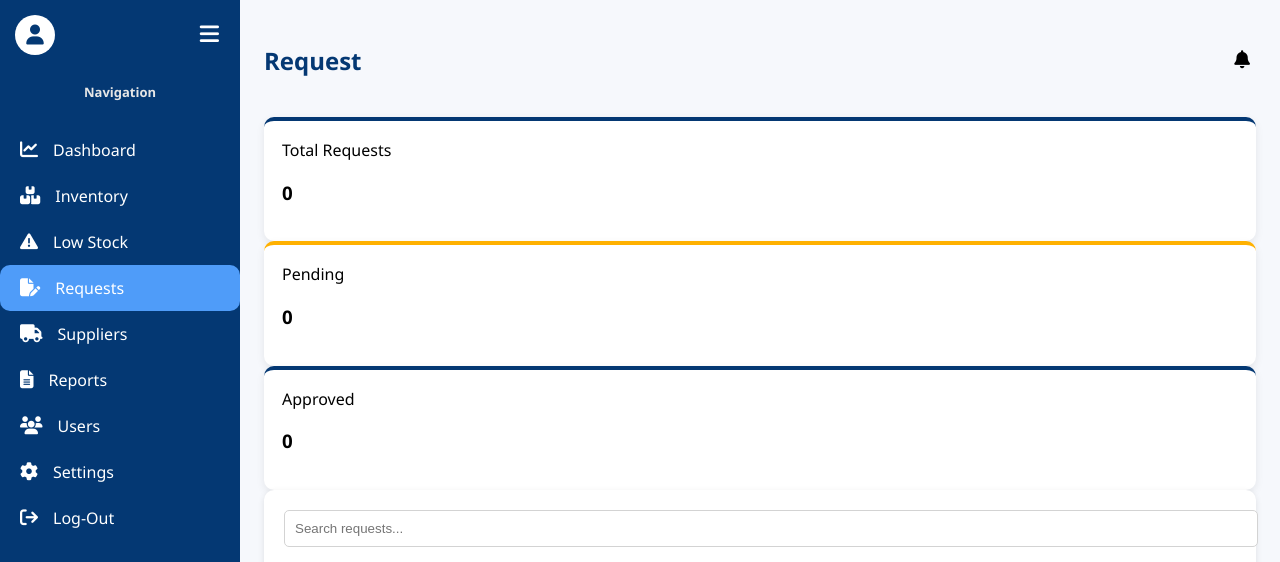
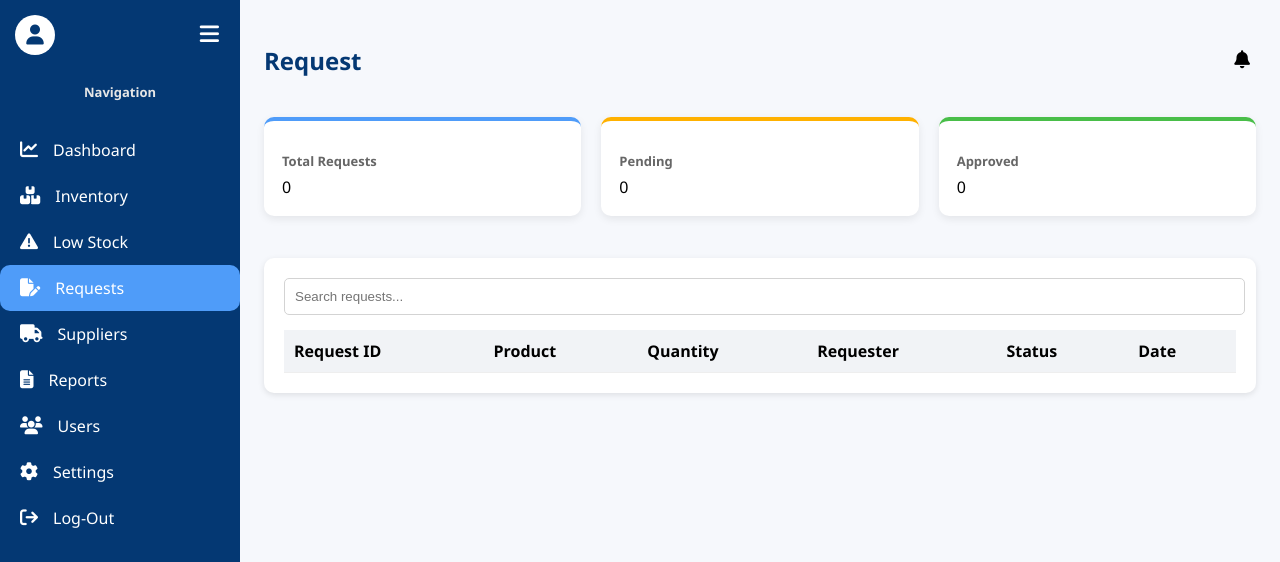
Before and after one commit to KitChi139/Inventory_Management, a PHP site: page /request_list.php in a window 1280 px wide. Shown: the top 562 px of the page. Run offline with PHP 8.4, Linux system fonts and the light colour scheme; data that the repository does not hold is empty.

Commit message:
fixed request_list, lowstock.html 11/11/25

```diff
--- a/Main System/Inventory.php
+++ b/Main System/Inventory.php
@@ -568,6 +568,7 @@ $(function () {
   $("#dashboard").click(function(){ window.location.href = "dashboard.php"; });
   $("#nav-suppliers").click(function(){ window.location.href = "suppliers.php"; });
   $("#request").click(function(){ window.location.href = "request_list.php"; });
+  $("#low-stock").click(function(){ window.location.href = "lowstock.html"; });
 
   //Logout
       $("#logout").click(function(){
--- a/Main System/dashboard.php
+++ b/Main System/dashboard.php
@@ -38,7 +38,7 @@ if (isset($_SESSION['popupMessage'])) {
     <ul class="menu">
       <li class="active"><i class="fa-solid fa-chart-line"></i><span>Dashboard</span></li>
       <li id="inventory"><i class="fa-solid fa-boxes-stacked"></i><span>Inventory</span></li>
-      <li><i class="fa-solid fa-triangle-exclamation"></i><span>Low Stock</span></li>
+      <li id="low-stock"><i class="fa-solid fa-triangle-exclamation"></i><span>Low Stock</span></li>
       <li id="request"><i class="fa-solid fa-file-pen"></i><span>Requests</span></li>
       <li id="nav-suppliers"><i class="fa-solid fa-truck"></i><span>Suppliers</span></li>
       <li><i class="fa-solid fa-file-lines"></i><span>Reports</span></li>
@@ -150,6 +150,7 @@ if (isset($_SESSION['popupMessage'])) {
       $("#inventory").click(function(){ window.location.href = "Inventory.php";});
       $("#nav-suppliers").click(function(){ window.location.href ="suppliers.php"; });
       $("#request").click(function(){ window.location.href = "request_list.php"; });
+      $("#low-stock").click(function(){ window.location.href = "lowstock.html"; });
 
 
       //Logout
--- a/Main System/request_list.css
+++ b/Main System/request_list.css
@@ -177,9 +177,10 @@ body {
   box-shadow: var(--card-shadow);
   border-top: 4px solid var(--primary);
 }
-.card.red { border-top-color: var(--danger); }
+.card.blue { border-top-color: var(--accent); }
 .card.yellow { border-top-color: var(--warning); }
-.card h4 { font-size:13px; color:#666; margin-bottom:6px; }
+.card.green {border-top-color: rgb(73, 190, 73)}
+.card h3 { font-size:13px; color:#666; margin-bottom:6px; }
 .card p { font-size:20px; font-weight:700; color:var(--primary); }
 
 
@@ -191,7 +192,7 @@ body {
 }
 
 #search {
-  width: 100%;
+  width: 98.6%;
   padding: 10px;
   margin-bottom: 15px;
   border: 1px solid #d3d3d3;
--- a/Main System/request_list.php
+++ b/Main System/request_list.php
@@ -21,7 +21,7 @@
       <ul class="menu">
         <li id="dashboard"><i class="fa-solid fa-chart-line"></i><span>Dashboard</span></li>
         <li id="inventory"><i class="fa-solid fa-boxes-stacked"></i><span>Inventory</span></li>
-        <li><i class="fa-solid fa-triangle-exclamation"></i><span>Low Stock</span></li>
+        <li id="low-stock"><i class="fa-solid fa-triangle-exclamation"></i><span>Low Stock</span></li>
         <li class="active"><i class="fa-solid fa-file-pen"></i><span>Requests</span></li>
         <li id="nav-suppliers"><i class="fa-solid fa-truck"></i><span>Suppliers</span></li>
         <li><i class="fa-solid fa-file-lines"></i><span>Reports</span></li>
@@ -42,35 +42,32 @@
     </div>
   </header>
 
-    <div class="stats">
-      <div class="card blue">Total Requests
-        <h3>
+    <div class="cards">
+      <div class="card blue"><h3>Total Requests</h3>
           <?php
             $sql = "SELECT COUNT(*) AS total FROM requests";
             $res = $conn->query($sql);
             echo $res->fetch_assoc()['total'];
           ?>
-        </h3>
       </div>
-      <div class="card yellow">Pending
-        <h3>
+      <div class="card yellow"><h3>Pending</h3>
+
           <?php
             $sql = "SELECT COUNT(*) AS total FROM requests WHERE status='Pending'";
             $res = $conn->query($sql);
             echo $res->fetch_assoc()['total'];
           ?>
-        </h3>
       </div>
-      <div class="card green">Approved
-        <h3>
+      <div class="card green"><h3>Approved</h3>
+
           <?php
             $sql = "SELECT COUNT(*) AS total FROM requests WHERE status='Approved'";
             $res = $conn->query($sql);
             echo $res->fetch_assoc()['total'];
           ?>
-        </h3>
       </div>
     </div>
+    <br>
 
     <div class="table-section">
       <input type="text" id="search" placeholder="Search requests...">
@@ -129,6 +126,7 @@ $(function () {
   $("#dashboard").click(function(){ window.location.href = "dashboard.php"; });
   $("#nav-suppliers").click(function(){ window.location.href = "suppliers.php"; });
   $("#inventory").click(function(){ window.location.href = "inventory.php"; });
+  $("#low-stock").click(function(){ window.location.href = "lowstock.html"; });
 
  //Logout
       $("#logout").click(function(){
```
Also changed, not shown: Main System/lowstock.html (renamed from Main System/lowstockalert/lowstock.html, +10 -5 lines), Main System/lowstock.css (renamed from Main System/lowstockalert/style.css).
